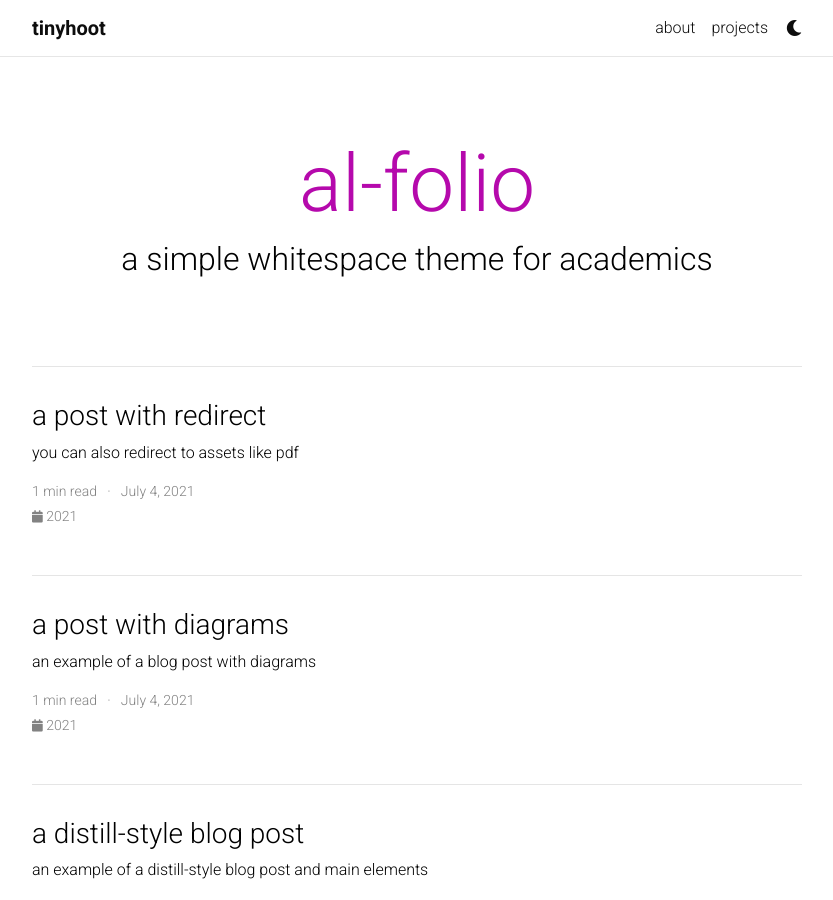
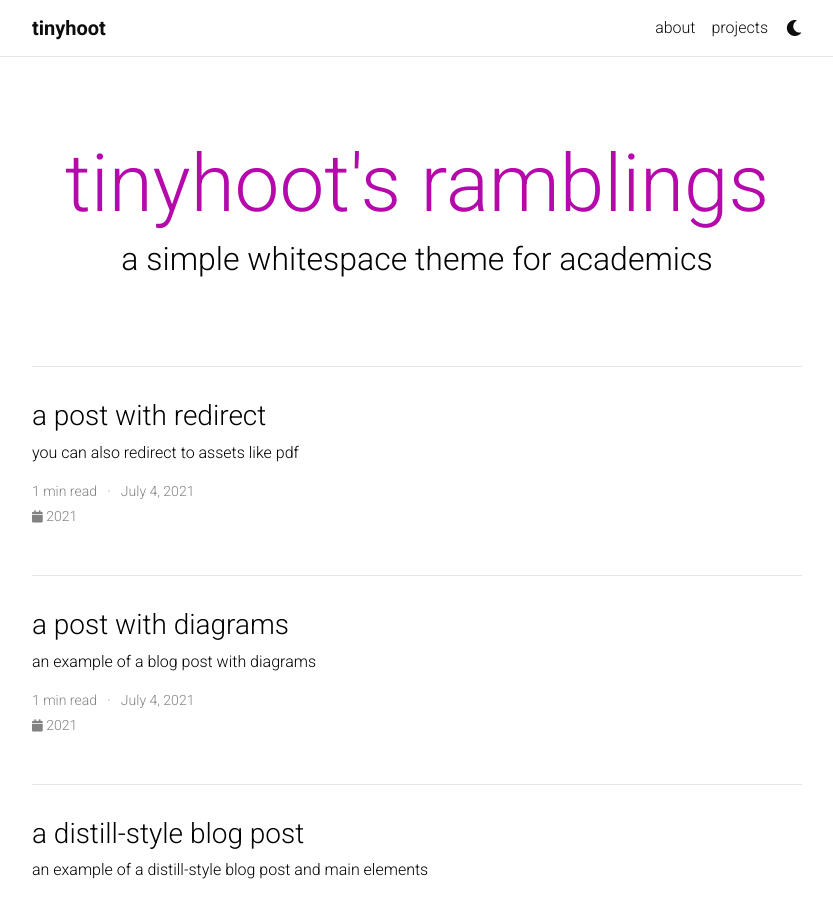
Before and after one commit to tinyhoot/tinyhoot.github.io, a Jekyll site: the page built from blog/index.html, in a window 1280 px wide and 900 px high. Shown: the whole window, without its empty margins (223-1056 px from the left). Built offline with Jekyll 4.4.1, drawn with Linux system fonts in a browser that asks for light colours; the list of posts is cut into pages by our own code; comment, search, counter and statistics services are not loaded; a style sheet for code colours, icons or effects is not loaded.

Commit message:
Re-enable collecting project pages.

```diff
--- a/_config.yml
+++ b/_config.yml
@@ -82,7 +82,7 @@
 # Blog
 # -----------------------------------------------------------------------------
 
-blog_name: al-folio # blog_name will be displayed in your blog page
+blog_name: "tinyhoot's ramblings" # blog_name will be displayed in your blog page
 blog_nav_title:  # your blog must have a title for it to be displayed in the nav bar
 blog_description: a simple whitespace theme for academics
 permalink: /blog/:year/:title/
@@ -113,7 +113,7 @@
     output: false
     permalink: /news/:path/
   projects:
-    output: false
+    output: true
     permalink: /projects/:path/
 
 news_limit: 5
```
